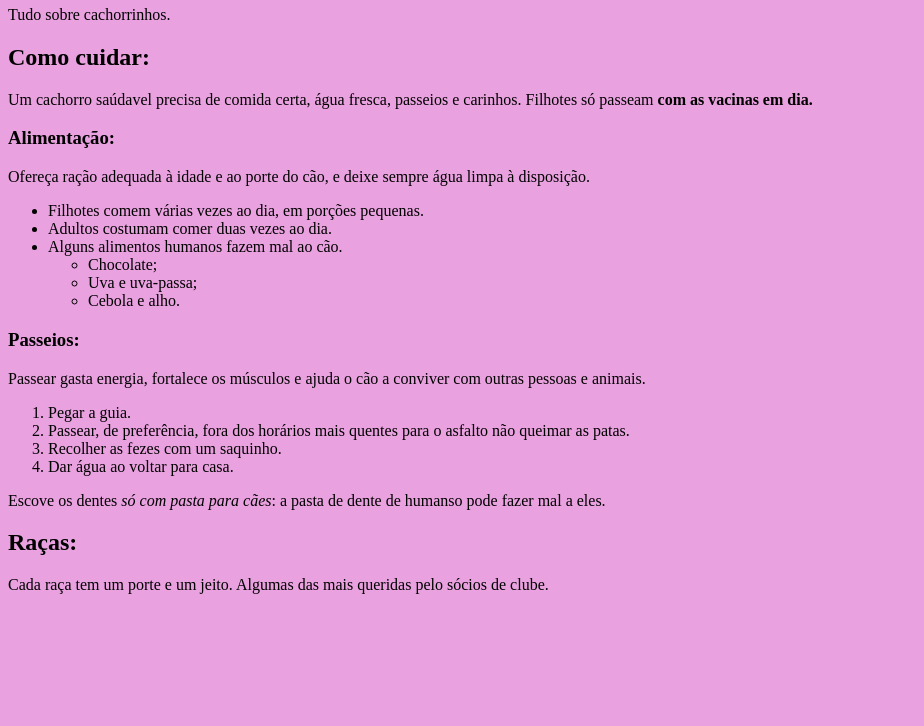
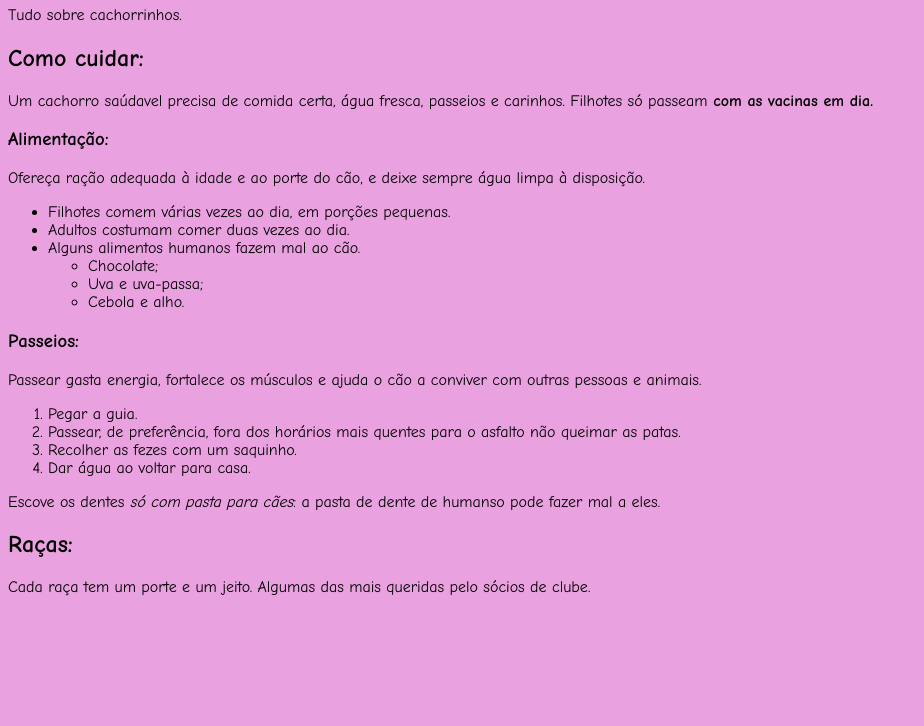
Before and after one commit to nicolegbld/clube_patinhas, a plain HTML site: page index.html in a window 1280 px wide. Shown: the part 74-800 px from the top of the page, without its empty margins (0-924 px from the left). Drawn offline with Linux system fonts and the light colour scheme.

Commit message:
Add font styling to the body for improved readability

```diff
--- a/index.html
+++ b/index.html
@@ -46,6 +46,7 @@
     <style>
         body {
             background-color: rgb(233, 161, 223);
+             font-family: 'Comic Sans MS', sans-serif;
         }
     </style>
     </body>
```
